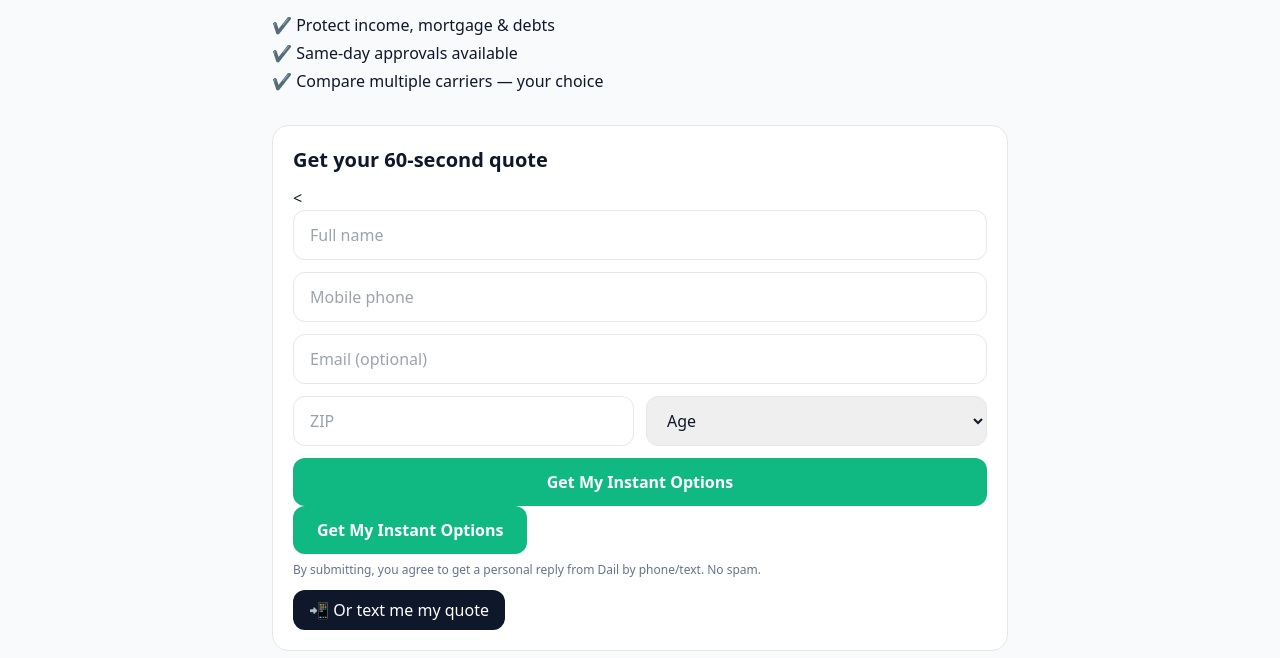
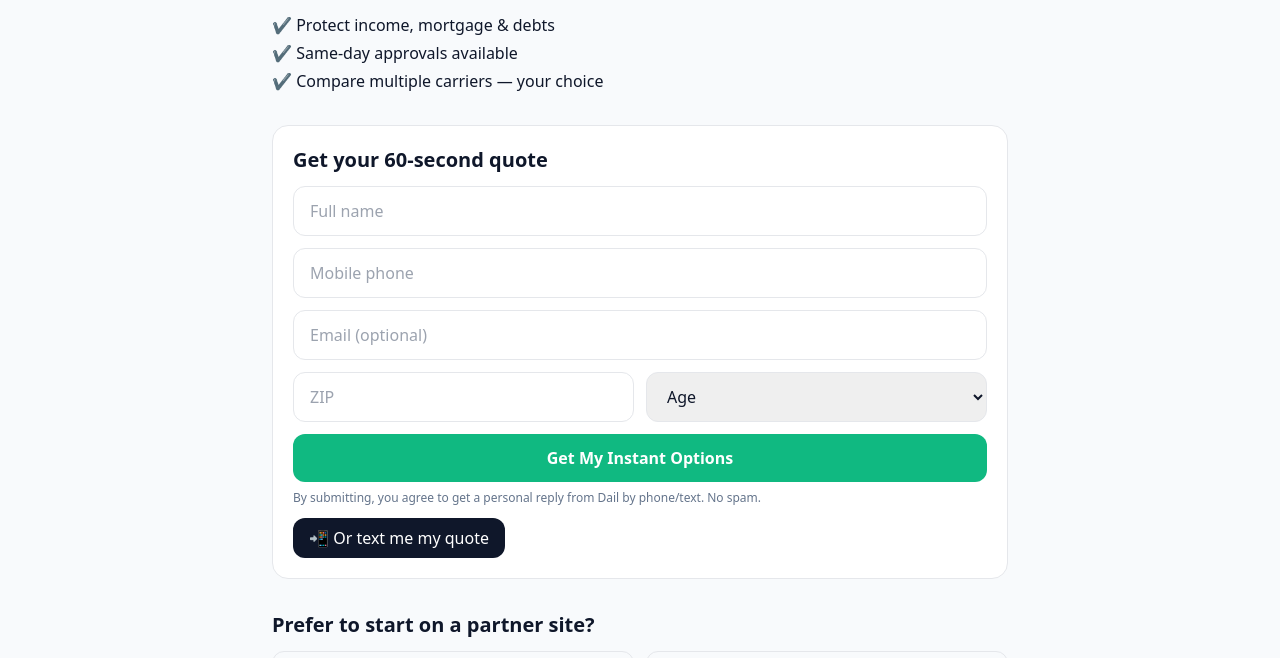
Before and after one commit to ndstancill/life-insurance-funnel, a plain HTML site: page index.html in a window 1280 px wide. Shown: the part 143-801 px from the top of the page. Drawn offline with nearby package versions, Linux system fonts and the light colour scheme.

Commit message:
Update index.html

```diff
--- a/index.html
+++ b/index.html
@@ -32,7 +32,7 @@
     <h2 class="text-xl font-semibold mb-3">Get your 60-second quote</h2>
 
     <!-- IMPORTANT: this posts to your FormSubmit endpoint and returns to THIS page -->
-    <<form action="https://formsubmit.co/el/fihide" method="POST" class="grid gap-3">
+    <form action="https://formsubmit.co/el/fihide" method="POST" class="grid gap-3">
       <input type="hidden" name="_next" value="https://ndstancill.github.io/life-insurance-funnel/?submitted=1#quick-quote">
       <input type="hidden" name="_subject" value="New Life Insurance Lead">
       <input type="hidden" name="_template" value="table">
@@ -50,9 +50,9 @@
         </select>
       </div>
 
-  <button class="bg-emerald-500 hover:bg-emerald-400 text-white font-semibold rounded-xl px-6 py-3">Get My Instant Options</button>
-    </form>
-        <button class="bg-emerald-500 hover:bg-emerald-400 text-white font-semibold rounded-xl px-6 py-3">Get My Instant Options</button>
+      <button class="bg-emerald-500 hover:bg-emerald-400 text-white font-semibold rounded-xl px-6 py-3">
+        Get My Instant Options
+      </button>
     </form>
 
     <p class="text-xs text-slate-500 mt-2">
@@ -61,7 +61,9 @@
 
     <!-- Instant SMS fallback -->
     <a class="mt-3 inline-block bg-slate-900 text-white rounded-xl px-4 py-2"
-         href="sms:+15402394791?&body=Hi%20Dail%2C%20please%20send%20my%20life%20insurance%20quote.">📲 Or text me my quote</a>
+       href="sms:+15402394791?&body=Hi%20Dail%2C%20please%20send%20my%20life%20insurance%20quote.">
+      📲 Or text me my quote
+    </a>
   </div>
 </section>
 
```
Lines whose indentation alone changed are shown as unchanged.
